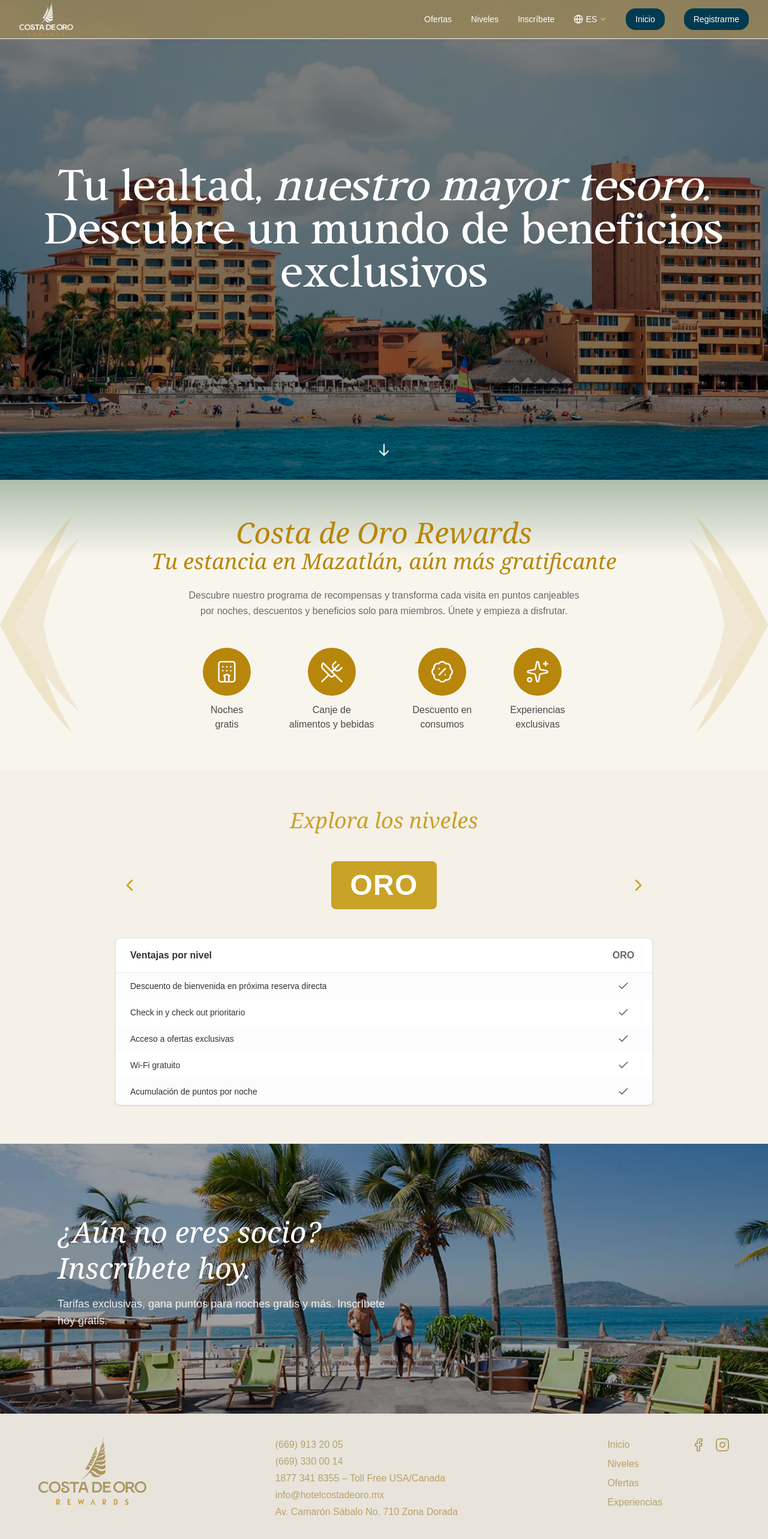
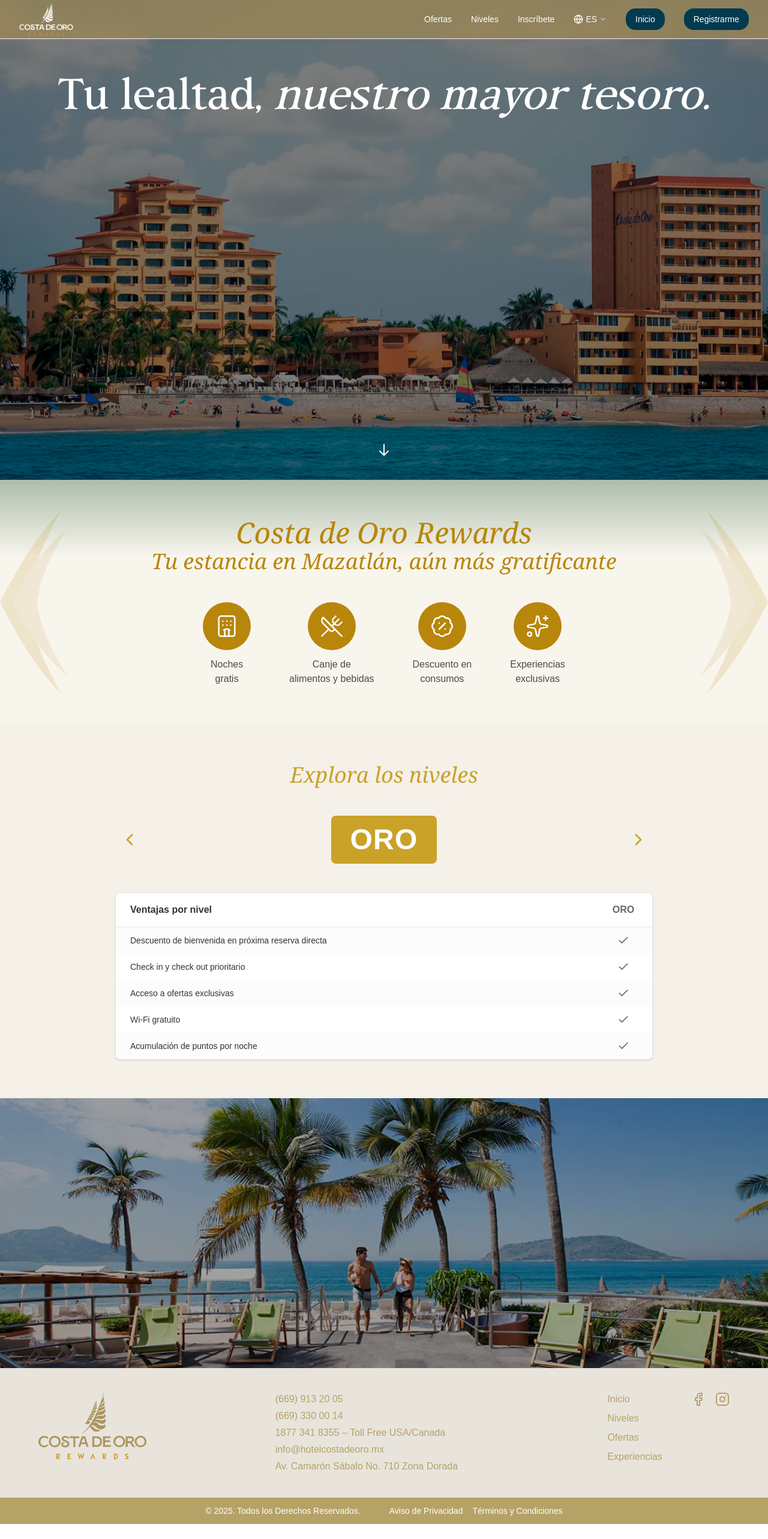
Before and after one commit to Diegoweh/costa-rewards, a Next.js app: page / in a window 1280 px wide. Shown: the top 2566 px of the page at 60% size. After the commit the page ends 2541 px from the top, so only its background shows below. Built offline with nearby package versions, Linux system fonts and the light colour scheme.

Commit message:
overscroll avoided

```diff
--- a/app/layout.tsx
+++ b/app/layout.tsx
@@ -38,9 +38,9 @@
   children: React.ReactNode;
 }>) {
   return (
-    <html lang="en">
+    <html lang="en" className="overscroll-none">
       <body
-        className={`${geistSans.variable} ${geistMono.variable} ${royaleScript.variable} ${royaleSerif.variable} antialiased`}
+        className={`${geistSans.variable} ${geistMono.variable} ${royaleScript.variable} ${royaleSerif.variable} antialiased overscroll-none`}
       >
         <LanguageProvider>
           <Navbar />
--- a/components/HeroSection.tsx
+++ b/components/HeroSection.tsx
@@ -19,15 +19,15 @@
       </div>
 
       {/* Content */}
-      <div className="relative z-10 flex items-center justify-center h-full">
+      <div className="relative z-10 flex items-start justify-center h-full pt-32">
         <div className="text-center text-white max-w-7xl mx-auto px-4">
           <h1 className="text-4xl md:text-7xl font-light mb-6 text-balance font-royale-serif">
             {t.hero.title}
-            <span className="text-white font-royale-serif italic text-4xl md:text-7xl">
+            <span className="text-white font-royale-serif italic top-7 text-4xl md:text-7xl">
               {" "}{t.hero.titleHighlight}
             </span>
             <br />
-            {t.hero.subtitle}
+            {/* {t.hero.subtitle} */}
           </h1>
           {/* <p className="text-xl md:text-2xl mb-8 text-white/90 max-w-2xl mx-auto text-pretty">
             Discover paradise on the shores of Mazatlán with breathtaking views of the Pacific Ocean
--- a/components/SignupCta.tsx
+++ b/components/SignupCta.tsx
@@ -25,14 +25,14 @@
         <div className="container mx-auto px-6 md:px-12 lg:px-24">
           <div className="max-w-xl">
             {/* Heading */}
-            <h2 className="font-serif text-3xl md:text-4xl lg:text-5xl italic text-white mb-4 leading-tight">
+            {/* <h2 className="font-serif text-3xl md:text-4xl lg:text-5xl italic text-white mb-4 leading-tight">
               {t.signupCta.title}
-            </h2>
+            </h2> */}
 
             {/* Subtitle */}
-            <p className="text-white/90 text-base md:text-lg mb-6">
+            {/* <p className="text-white/90 text-base md:text-lg mb-6">
               {t.signupCta.subtitle}
-            </p>
+            </p> */}
 
             {/* Buttons */}
             {/* <div className="flex flex-wrap gap-3">
--- a/locales/en.json
+++ b/locales/en.json
@@ -31,7 +31,7 @@
   "rewardsHero": {
     "title": "Costa de Oro Rewards",
     "subtitle": "Your stay in Mazatlán, even more rewarding",
-    "description": "Discover our rewards program and turn every visit into points redeemable for nights, discounts, and member-only benefits. Join and start enjoying.",
+    "description": "",
     "benefits": {
       "welcomePoints": "Free",
       "welcomeSubtitle": "nights",
--- a/locales/es.json
+++ b/locales/es.json
@@ -31,7 +31,7 @@
   "rewardsHero": {
     "title": "Costa de Oro Rewards",
     "subtitle": "Tu estancia en Mazatlán, aún más gratificante",
-    "description": "Descubre nuestro programa de recompensas y transforma cada visita en puntos canjeables por noches, descuentos y beneficios solo para miembros. Únete y empieza a disfrutar.",
+    "description": "",
     "benefits": {
       "welcomePoints": "Noches",
       "welcomeSubtitle": "gratis",
```
